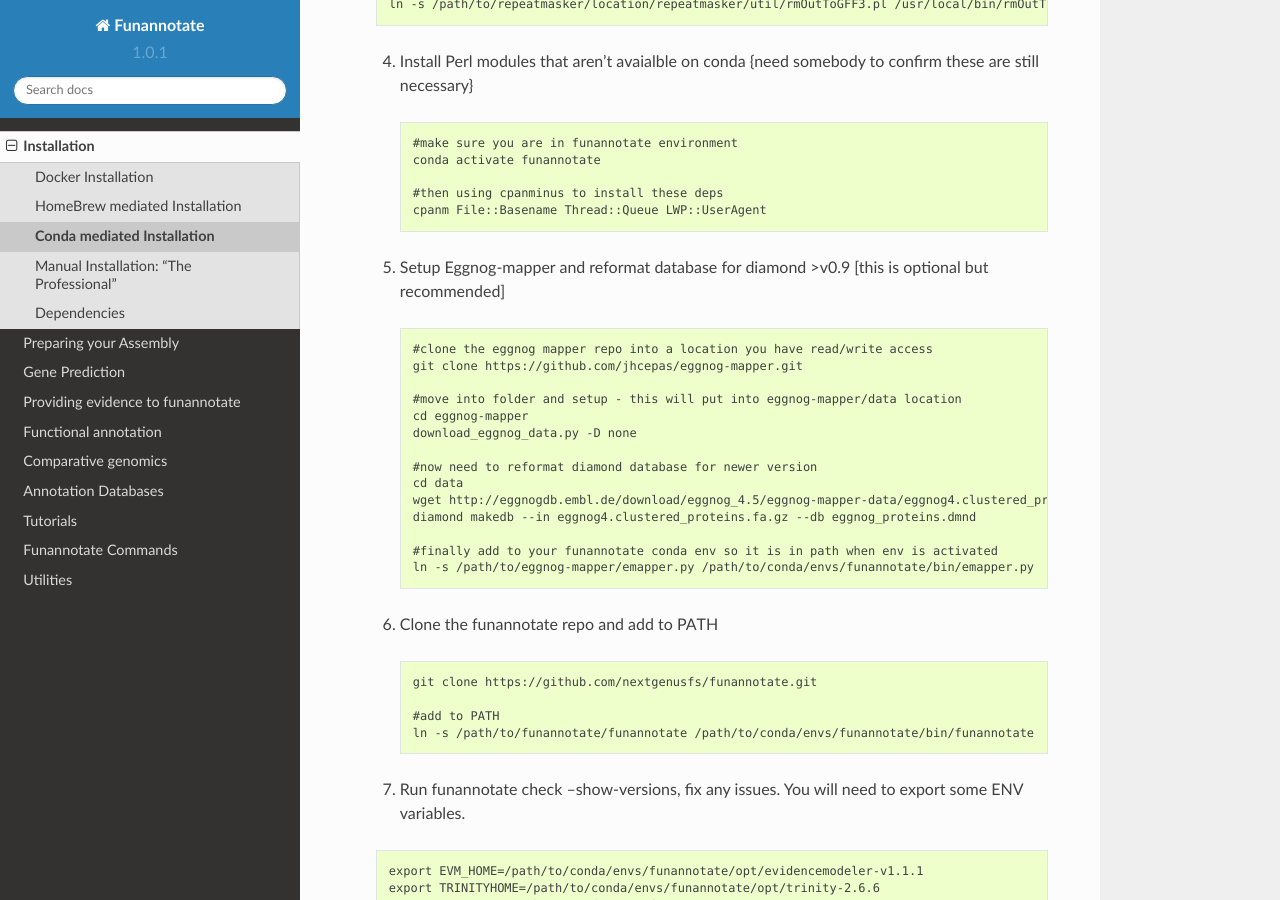
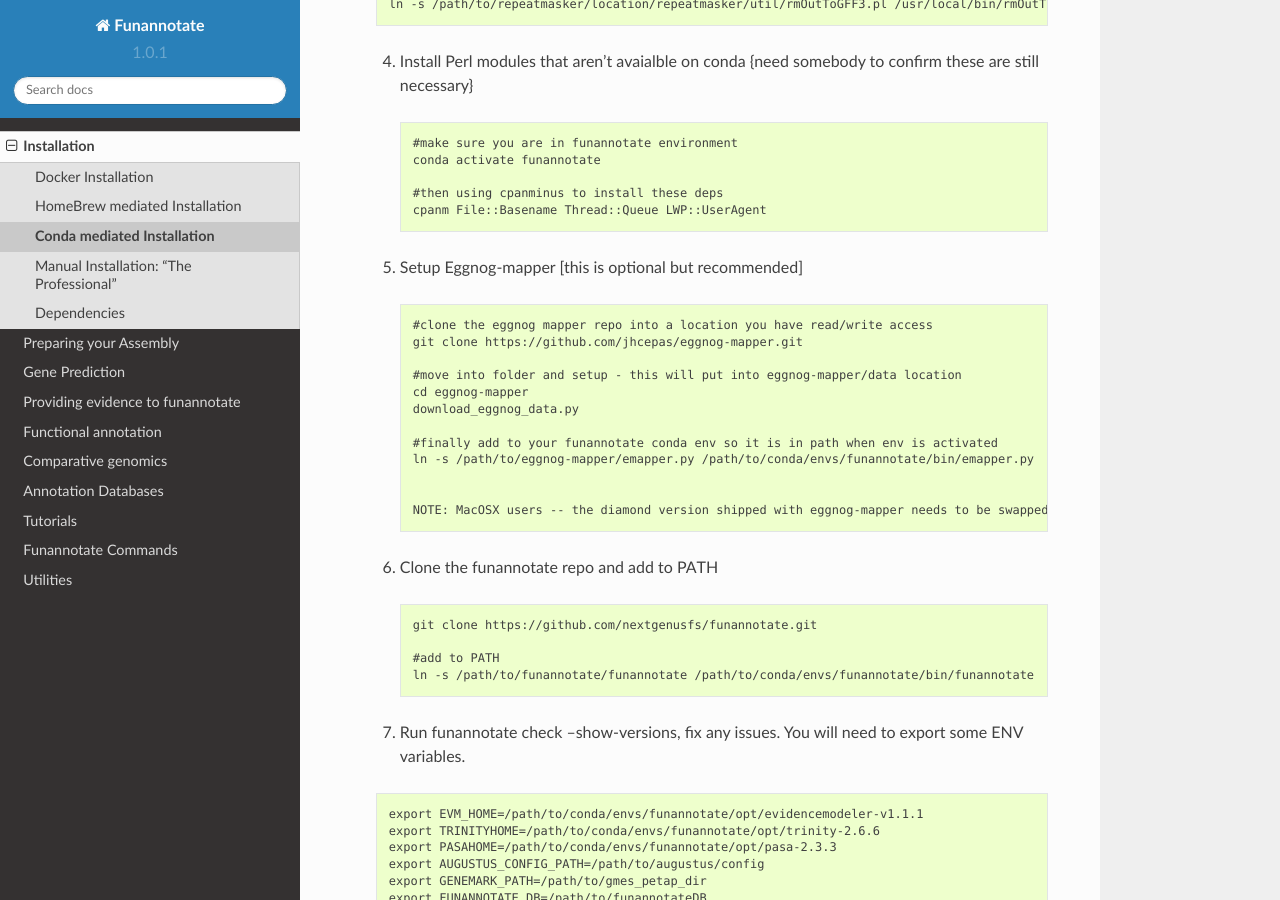
Before and after one commit to nextgenusfs/funannotate, a Sphinx documentation site: the page built from docs/conda.rst, in a window 1280 px wide and 900 px high, scrolled down 1311 px. Built offline with Sphinx 7.4.7 and the Read the Docs theme 2.0.0, drawn with Linux system fonts in a browser that asks for light colours.

Commit message:
update eggnog install for v5.0 w/ updated diamond

```diff
--- a/docs/conda.rst
+++ b/docs/conda.rst
@@ -76,7 +76,7 @@
 
 
 
-    5. Setup Eggnog-mapper and reformat database for diamond >v0.9 [this is optional but recommended]
+    5. Setup Eggnog-mapper [this is optional but recommended]
 
      .. code-block:: none
 
@@ -85,16 +85,13 @@
 
         #move into folder and setup - this will put into eggnog-mapper/data location
         cd eggnog-mapper
-        download_eggnog_data.py -D none
-
-        #now need to reformat diamond database for newer version
-        cd data
-        wget http://eggnogdb.embl.de/download/eggnog_4.5/eggnog-mapper-data/eggnog4.clustered_proteins.fa.gz
-        diamond makedb --in eggnog4.clustered_proteins.fa.gz --db eggnog_proteins.dmnd
+        download_eggnog_data.py
 
         #finally add to your funannotate conda env so it is in path when env is activated
         ln -s /path/to/eggnog-mapper/emapper.py /path/to/conda/envs/funannotate/bin/emapper.py
 
+
+	NOTE: MacOSX users -- the diamond version shipped with eggnog-mapper needs to be swapped out as the binary provided is compiled on linux. Run a small test with emapper.py to check functionality `emapper.py -m diamond -i test.fa -o test`
 
 
     6. Clone the funannotate repo and add to PATH
```
